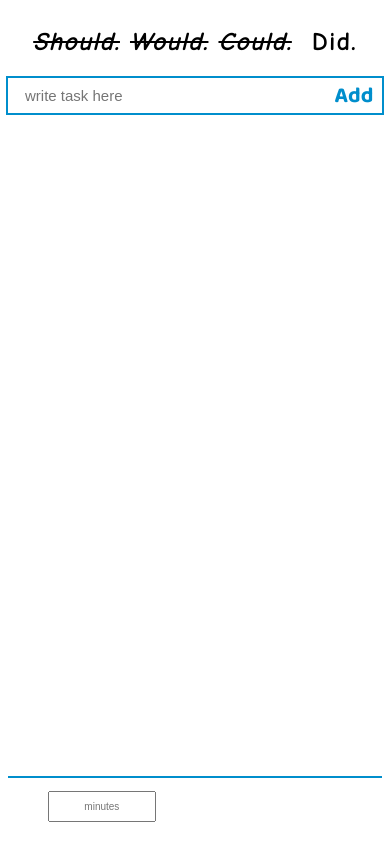
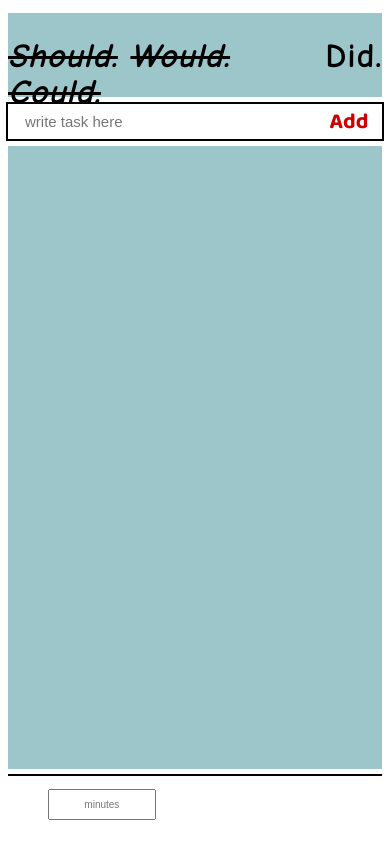
Before and after one commit to ztisaj/To-Do-List, a plain HTML site: page index.html in a window 390 px wide. Drawn offline with Linux system fonts and the light colour scheme.

Commit message:
Update style.css

```diff
--- a/style.css
+++ b/style.css
@@ -1,18 +1,9 @@
 body {
-  background-color: #008ecc;
+  background-color: #9dc6ca;
 }
 
 * {
   outline: none !important;
-}
-
-body {
-  min-height: 100vh;
-  min-height: -webkit-fill-available;
-}
-
-html {
-  height: -webkit-fill-available;
 }
 
 #main {
@@ -33,6 +24,7 @@ html {
   flex-direction: row;
   justify-content: center;
   height: 10vh;
+  font-size: 2.5vh;
 }
 
 #strike {
@@ -51,7 +43,7 @@ h2 {
   align-items: baseline;
   justify-content: space-between;
   margin: 0 20px;
-  border: solid 2px #008ecc;
+  border: solid 2px #9dc6ca;
   font-family: 'Baloo Da 2', cursive;
 }
 
@@ -68,8 +60,8 @@ h2 {
 #addButton {
   width: 10%;
   height: 35px;
-  margin: 0 10px;
-  color: #008ecc;
+  margin: auto;
+  color: #cc0000;
   font-size: 22px;
   font-weight: 700;
   text-align: center;
@@ -77,12 +69,12 @@ h2 {
 }
 
 #tasks {
-  font-weight: 700;
-  font-size: 3vh;
+  font-weight: 600;
+  font-size: 4vh;
   display: flex;
   flex-direction: column;
   width: 100%;
-  height: 100vh;
+  height: 90vh;
   justify-content: flex-start;
   align-items: center;
   margin: 20px auto;
@@ -116,7 +108,7 @@ li {
   width: 100%;
   flex-direction: row;
   align-items: baseline;
-  border-top: solid 2px #008ecc;
+  border-top: solid 4px #9dc6ca;
   justify-content: space-around;
   font-size: 15px;
 }
@@ -173,11 +165,33 @@ input[type=number] {
   }
   #main{
     width: 100%;
-    max-height: 100%;
+    max-height: 90%;
+  }
+  #title {
+    width: 100%;
+    margin: 5px 0;
+    background-color: #9dc6ca;
+  }
+  #input-div{
+    border: solid 2px #000;
+  }
+
+  #addButton {
+    color: #cc0000;
+    margin-right: 15px;
+  }
+
+  #tasks {
+    margin: 5px 0;
+    background-color: #9dc6ca;
+    color: #fff;
+    font-weight: 400;
   }
 
   #countdown {
     font-size: 12px;
+    border-top: solid 2px #000;
+
   }
   .display__time-left{
     margin-right: 0;
```
